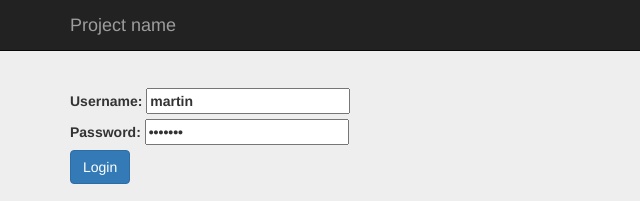
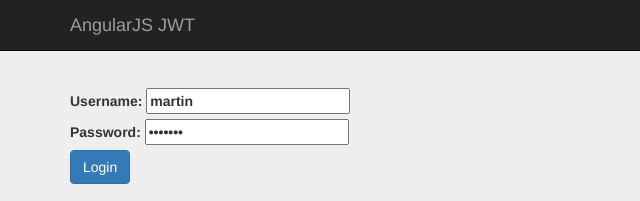
Before and after one commit to okusnadi/AngularJS-Authentication-with-JWT, a website: page public/index.html in a window 1280 px wide. Shown: the top 201 px of the page, 0-640 px from the left. Drawn offline with nearby package versions, Linux system fonts and the light colour scheme.

Commit message:
Change project name

```diff
--- a/public/partials/header/header.html
+++ b/public/partials/header/header.html
@@ -7,7 +7,7 @@
                 <span class="icon-bar"></span>
                 <span class="icon-bar"></span>
             </button>
-            <a class="navbar-brand" href="#">Project name</a>
+            <a class="navbar-brand" href="#">AngularJS JWT</a>
         </div>
         <div id="navbar" class="navbar-collapse collapse">
             <!--<form class="navbar-form navbar-right">
```
